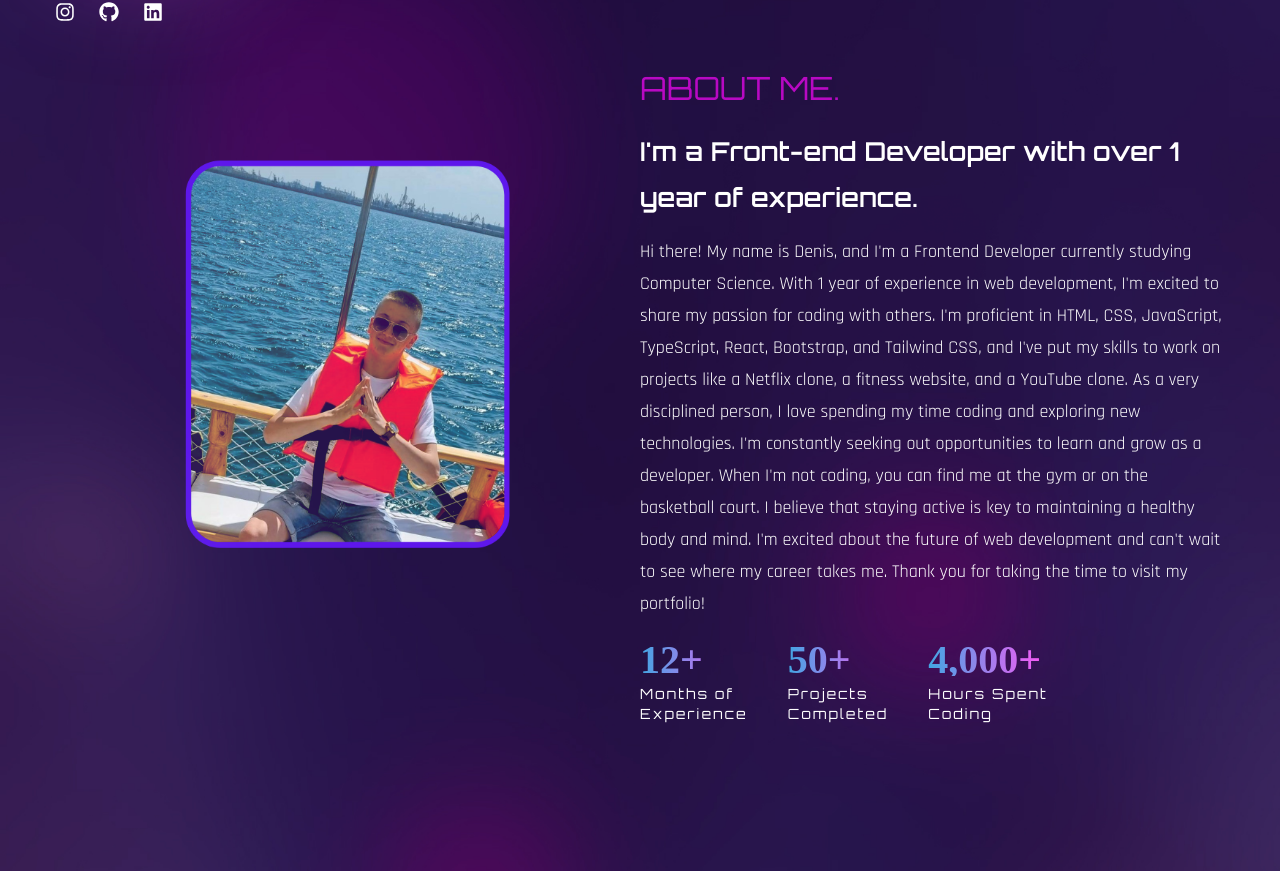
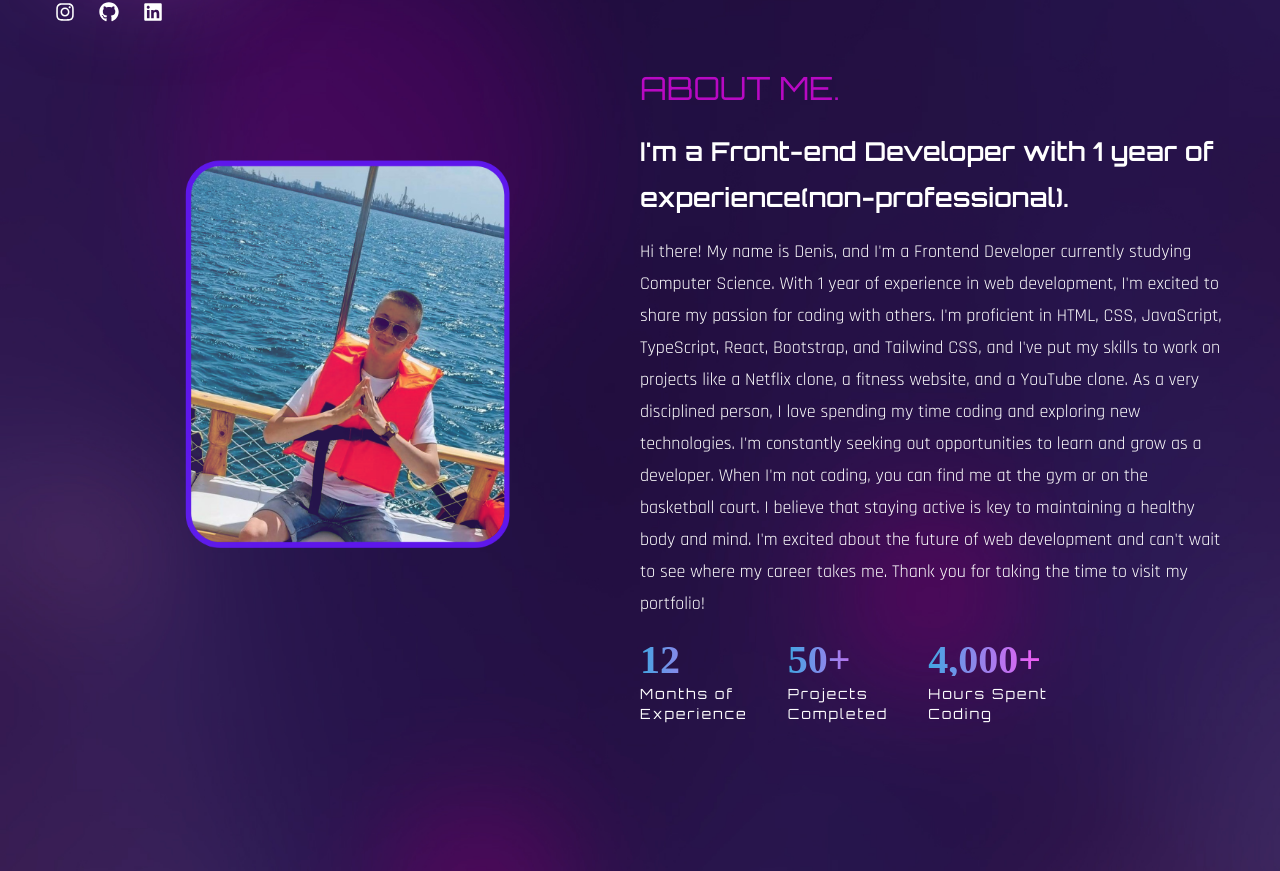
Before and after one commit to donydony11/portofolio2, a React (Create React App) app: page / in a window 1280 px wide. Shown: the part 836-1707 px from the top of the page. Built offline with nearby package versions, Linux system fonts and the light colour scheme; the HTML template or start-up script is replaced by a standard one; a web font is replaced by a local one.

Commit message:
About me section updated

```diff
--- a/src/components/About.js
+++ b/src/components/About.js
@@ -29,7 +29,7 @@ const About = () => {
         viewport={{once: false, amount: 0.3}}
         className='flex-1'>
           <h2 className='h2 text-accent'>About me.</h2>
-          <h3 className='h3 mb-4'>I'm a Front-end Developer with over 1 year of experience.
+          <h3 className='h3 mb-4'>I'm a Front-end Developer with 1 year of experience(non-professional).
           </h3>
           <p className='mb-6'>Hi there! My name is Denis, and I'm a Frontend Developer currently studying Computer Science. With 1 year of experience in web development, I'm excited to share my passion for coding with others.
 
@@ -46,7 +46,7 @@ I'm excited about the future of web development and can't wait to see where my c
               {
                 inView ?
                 <CountUp start={0} end={12} duration={3} />: null}
-                +
+
             </div>
             <div className='font-primary text-sm tracking-[2px]'>
               Months of <br />
```
